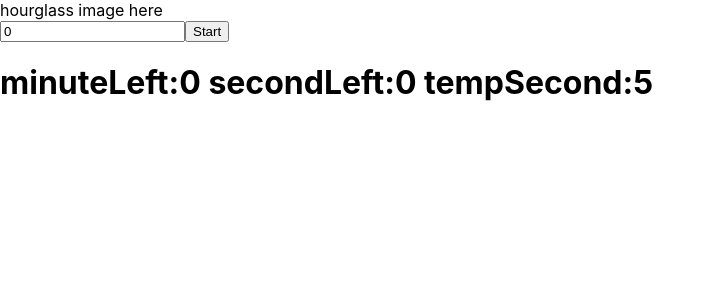
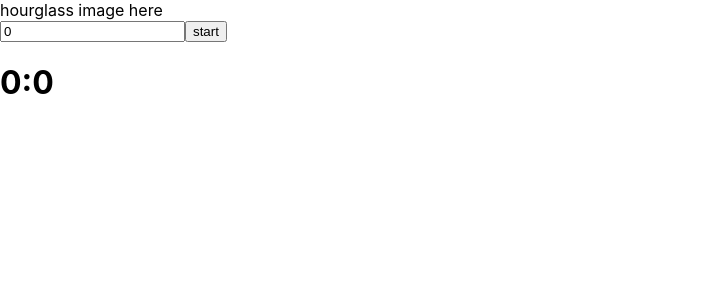
Before and after one commit to christttto/timer, a React (Create React App) app: page / in a window 1280 px wide. Shown: the top 300 px of the page, without its empty margins (0-715 px from the left). Built offline with nearby package versions, Linux system fonts and the light colour scheme.

Commit message:
counter works

```diff
--- a/src/App.js
+++ b/src/App.js
@@ -7,21 +7,11 @@ class App extends Component {
       minuteLeft: 0,
       secondLeft: 0,
       totalSecond: 0,
-      tempSecond: 5,
       isCounting: false
     }
     this.handleChange = this.handleChange.bind(this)
     this.handleSubmit = this.handleSubmit.bind(this)
     this.countdown = this.countdown.bind(this)
-    const down = setInterval(() => {
-      if (this.state.totalSecond <= 0) {
-        clearInterval(down)
-      }
-      this.setState(prevState => {
-        return { totalSecond: prevState.totalSecond - 1 }
-      })
-    }, 1000)
-    const stop = clearInterval(down)
   }
   handleChange(event) {
     const { name, value } = event.target
@@ -33,40 +23,23 @@ class App extends Component {
     event.preventDefault()
     const mySecond = this.state.minuteLeft * 60 + this.state.secondLeft
     console.log("mysecond" + mySecond)
-    //need to adjust the totalSecond state through handle change?
     this.setState({ totalSecond: mySecond })
     this.countdown()
-    //error for pause perhaps?
-    //start or stop the timer
-    //start or stop the image moving
     console.log("finished countdown")
   }
+
   countdown() {
-    if (this.state.isCounting) {
-      console.log("stop")
+    const myDown = setInterval(() => {
+      if (this.state.totalSecond < 2) {
+        clearInterval(myDown)
+      }
       this.setState(prevState => {
-        return { isCounting: !prevState.isCounting }
+        return {
+          totalSecond: prevState.totalSecond - 1
+        }
       })
-      //stop immediately
-      clearInterval(this.down)
-    } else {
-      console.log("start")
-      this.setState(prevState => {
-        return { isCounting: !prevState.isCounting }
-      })
-      //start counting until no hour left
-      const down = setInterval(() => {
-        console.log(this.state.tempSecond)
-        if (this.state.tempSecond < 2) {
-          console.log("stoppp")
-          clearInterval(down)
-        } else {
-          this.setState(prevState => {
-            return { tempSecond: prevState.tempSecond - 1 }
-          })
-        }
-      }, 1000)
-    }
+    }, 1000)
+
     console.log("countdownfinished")
   }
 
@@ -84,13 +57,13 @@ class App extends Component {
             onChange={this.handleChange}
           />
           {/*start*/}
-          <button>{this.state.isCounting ? "Stop" : "Start"}</button>
+          <button>start</button>
           {/*stop*/}
           {/*show count*/}
         </form>
         <h1>
-          minuteLeft:{this.state.minuteLeft} secondLeft:{this.state.secondLeft}{" "}
-          tempSecond:{this.state.tempSecond}
+          {Math.floor(this.state.totalSecond / 60)}:
+          {this.state.totalSecond % 60}
         </h1>
       </div>
     )
```
